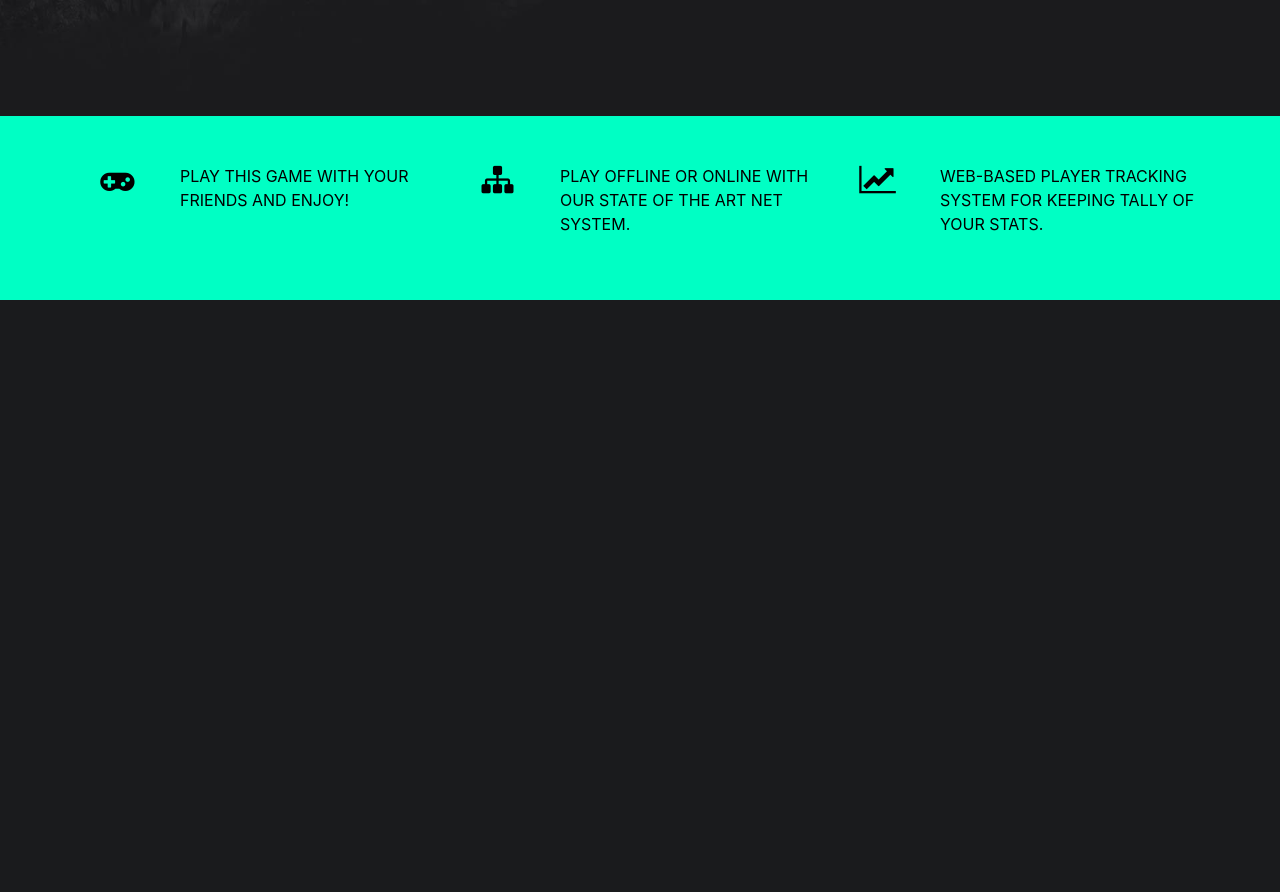
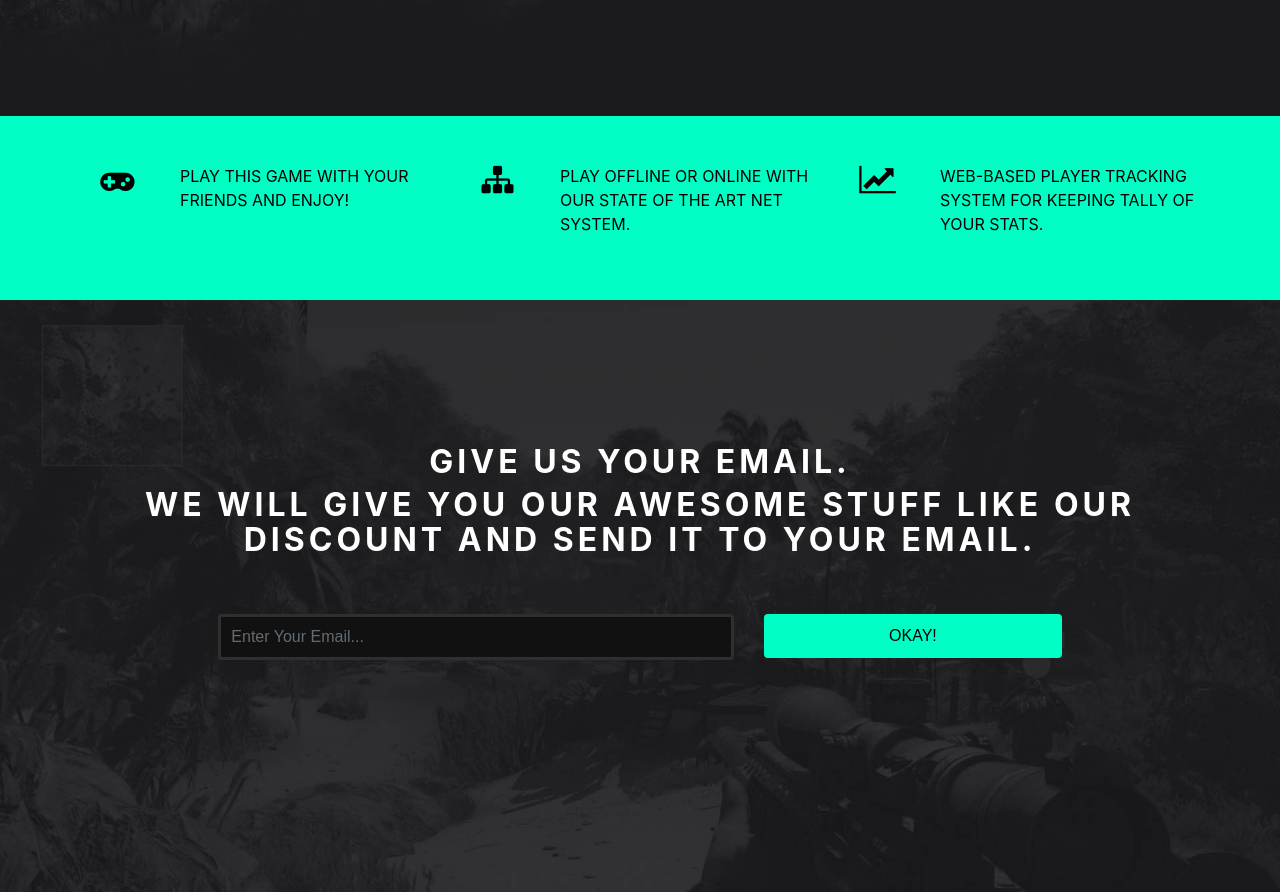
Before and after one commit to shahrum/Bootstrap-4, a website: page gamelayout/src/index.html in a window 1280 px wide. Shown: the part 603-1495 px from the top of the page. Before the commit the page ends 903 px from the top, so only its background shows below. Drawn offline with Linux system fonts and the light colour scheme.

Commit message:
Frorm Section
That's it, I hope you enjoyed :D

```diff
--- a/gamelayout/src/index.html
+++ b/gamelayout/src/index.html
@@ -88,7 +88,23 @@
                 </div>
             </div>
         </div>
+        <div id="join-container" class="pt-lg-6 pb-lg-6 pt-5">
+            <div class="container text-center">
+                <h2 class="text-uppercase">Give us your email.</h2>
+                <h2 class="text-uppercase">we will Give you our awesome stuff like our discount and send it to your email.</h2>
+            </div>
+            <form>
+                <div class="form-group row pt-lg-5 pb-lg-5 pt-5">
+                    <div class="col-sm-12 col-md-5 offset-md-2">
+                        <input type="email" class="form-control mb-4" id="exampleInput" aria-describedby="emailHelp" placeholder="Enter Your Email..." />
+                    </div>
+                    <div class="col-sm-12 col-md-3">
+                        <button type="submit" class="btn btn-primary btn-block text-uppercase bg-primary">okay!</button>
 
+                    </div>
+                </div>
+            </form>
+        </div>
 
 
 
--- a/gamelayout/src/scss/style.scss
+++ b/gamelayout/src/scss/style.scss
@@ -53,3 +53,30 @@ h1{
     text-transform: capitalize;
     color: #000000;
 }
+
+#join-container{
+    background: url('/assets/screen1.jpg');
+    background-size: cover;
+    h2{
+        letter-spacing: 4px;
+        font-weight: bold;
+    }
+    h4{
+        color: gray;
+    }
+    .form-control{
+        background: #111111;
+        border: 3px solid #2f2f2f;
+        padding: 10px;
+    }
+    .btn{
+        border: none;
+        color: #000;
+        padding: 12px;
+        cursor: pointer;
+    }
+    .btn:hover{
+        color: #999;
+        font-weight: bold;
+    }
+}
```
Also changed, not shown: gamelayout/src/css/style.css.
